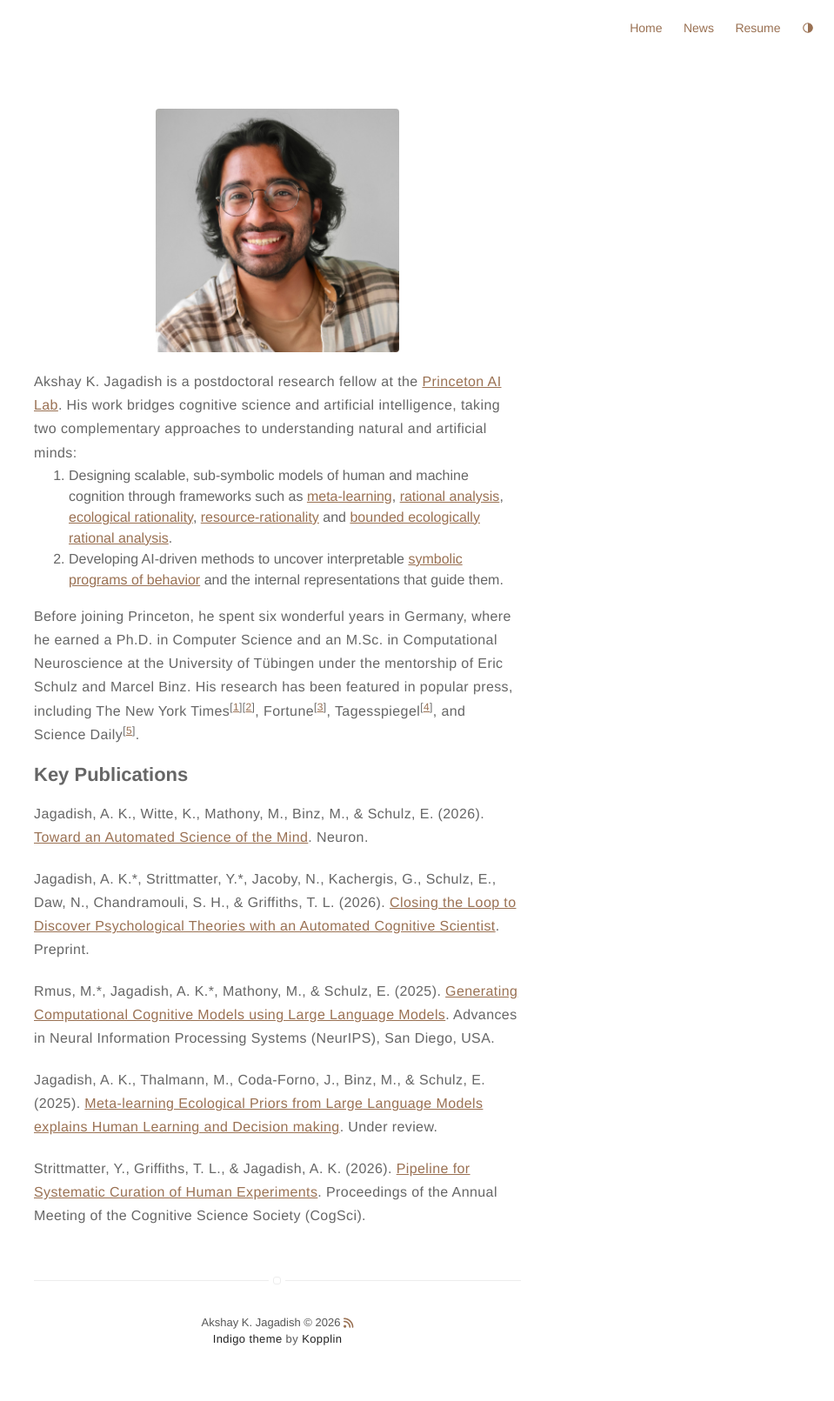
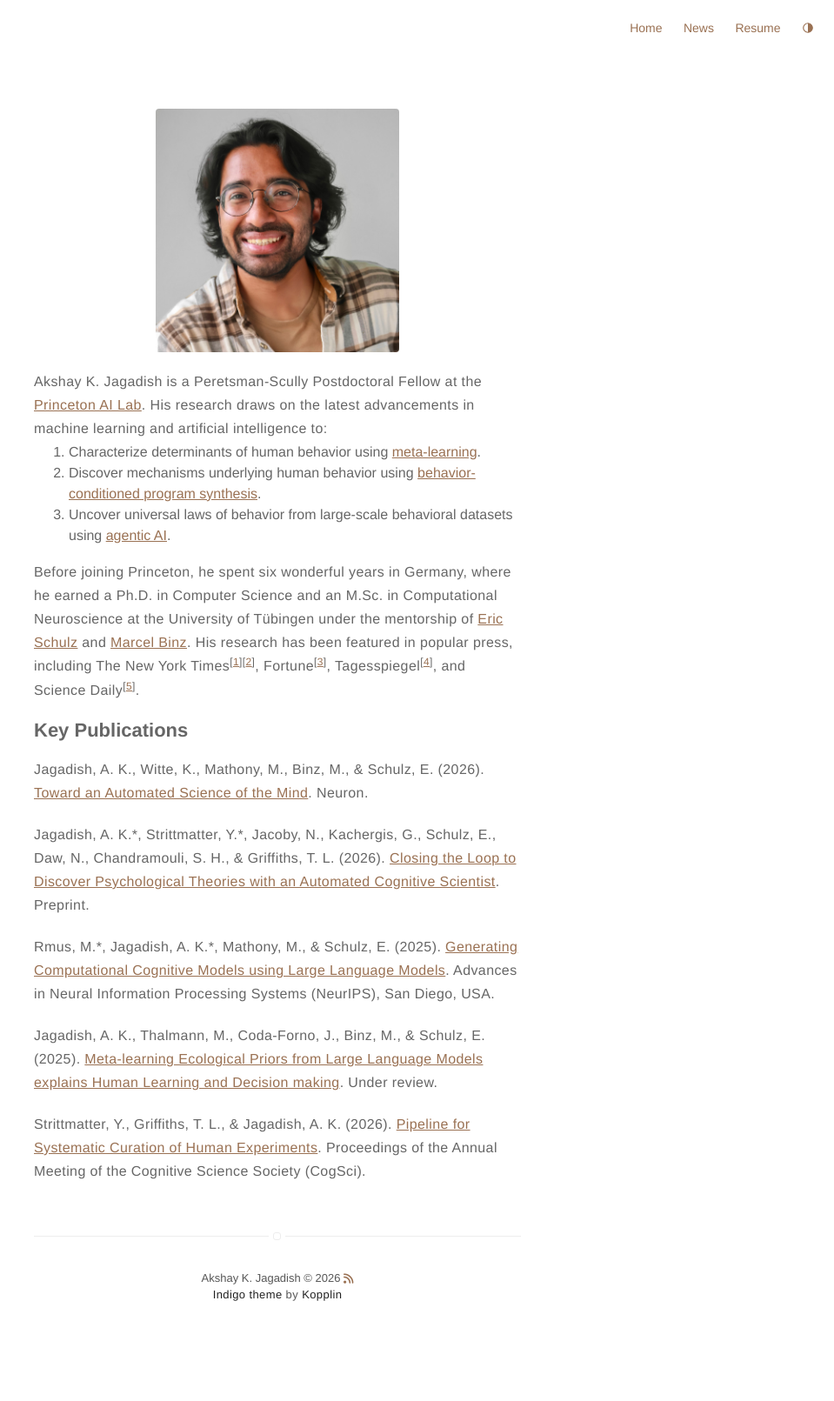
Before and after one commit to akjagadish/akjagadish.github.io, a Jekyll site: the page built from about.md, in a window 1280 px wide. Shown: the whole page at 87% size, without its empty margins (321-1280 px from the left). Built offline with Jekyll 4.4.1, drawn with Linux system fonts in a browser that asks for light colours; nearby versions of some CDN libraries; after the commit the page ends 1560 px from its top, so only the background shows below that.

Commit message:
docs: update bio in About (Peretsman-Scully fellowship, three research directions, mentor links)
Co-Authored-By: Claude Fable 5.1 <noreply@anthropic.com>

```diff
--- a/about.md
+++ b/about.md
@@ -5,14 +5,15 @@ layout: page
 ![Profile Image]({% if site.external-image %}{{ site.picture }}{% else %}{{ site.url }}/{{ site.picture }}{% endif %})
 
 <p>
-  Akshay K. Jagadish is a postdoctoral research fellow at the <a href="https://ai.princeton.edu/ai-lab/people/postdocs-and-scholars">Princeton AI Lab</a>. His work bridges cognitive science and artificial intelligence, taking two complementary approaches to understanding natural and artificial minds:
+  Akshay K. Jagadish is a Peretsman-Scully Postdoctoral Fellow at the <a href="https://ai.princeton.edu/ai-lab/people/postdocs-and-scholars">Princeton AI Lab</a>. His research draws on the latest advancements in machine learning and artificial intelligence to:
 </p>
 <ol style="margin-top: -19px;">
-  <li>Designing scalable, sub-symbolic models of human and machine cognition through frameworks such as <a href="https://arxiv.org/abs/2304.06729">meta-learning</a>, <a href="https://arxiv.org/abs/2402.03969">rational analysis</a>, <a href="https://arxiv.org/abs/2402.01821">ecological rationality</a>, <a href="https://osf.io/preprints/psyarxiv/ymve5">resource-rationality</a> and <a href="https://escholarship.org/uc/item/7k85s0j0">bounded ecologically rational analysis</a>.</li>
-  <li>Developing AI-driven methods to uncover interpretable <a href="https://arxiv.org/pdf/2502.00879.pdf">symbolic programs of behavior</a> and the internal representations that guide them.</li>
+  <li>Characterize determinants of human behavior using <a href="https://arxiv.org/abs/2509.00116">meta-learning</a>.</li>
+  <li>Discover mechanisms underlying human behavior using <a href="https://arxiv.org/pdf/2502.00879.pdf">behavior-conditioned program synthesis</a>.</li>
+  <li>Uncover universal laws of behavior from large-scale behavioral datasets using <a href="https://arxiv.org/abs/2606.26448">agentic AI</a>.</li>
 </ol>
 <p>
-  Before joining Princeton, he spent six wonderful years in Germany, where he earned a Ph.D. in Computer Science and an M.Sc. in Computational Neuroscience at the University of Tübingen under the mentorship of Eric Schulz and Marcel Binz. His research has been featured in popular press, including The New York Times<sup>[<a href="http://www.nytimes.com/2025/03/17/science/chatgpt-digital-therapists-anxiety.html">1</a>][<a href="https://www.nytimes.com/2025/07/02/science/ai-psychology-mind.html">2</a>]</sup>, Fortune<sup>[<a href="https://fortune.com/2025/03/09/openai-chatgpt-anxiety-mindfulness-mental-health-intervention/?abc123">3</a>]</sup>, Tagesspiegel<sup>[<a href="https://www.tagesspiegel.de/wissen/wie-denkt-chatgpt-geht-ein-chatbot-zum-psychologen-11726375.html">4</a>]</sup>, and Science Daily<sup>[<a href="https://www.sciencedaily.com/releases/2025/03/250303141645.htm">5</a>]</sup>.
+  Before joining Princeton, he spent six wonderful years in Germany, where he earned a Ph.D. in Computer Science and an M.Sc. in Computational Neuroscience at the University of Tübingen under the mentorship of <a href="https://hcai-munich.com/">Eric Schulz</a> and <a href="https://core-cognition.github.io/index.html">Marcel Binz</a>. His research has been featured in popular press, including The New York Times<sup>[<a href="http://www.nytimes.com/2025/03/17/science/chatgpt-digital-therapists-anxiety.html">1</a>][<a href="https://www.nytimes.com/2025/07/02/science/ai-psychology-mind.html">2</a>]</sup>, Fortune<sup>[<a href="https://fortune.com/2025/03/09/openai-chatgpt-anxiety-mindfulness-mental-health-intervention/?abc123">3</a>]</sup>, Tagesspiegel<sup>[<a href="https://www.tagesspiegel.de/wissen/wie-denkt-chatgpt-geht-ein-chatbot-zum-psychologen-11726375.html">4</a>]</sup>, and Science Daily<sup>[<a href="https://www.sciencedaily.com/releases/2025/03/250303141645.htm">5</a>]</sup>.
 </p>
 
 <h2>Key Publications</h2>
```
